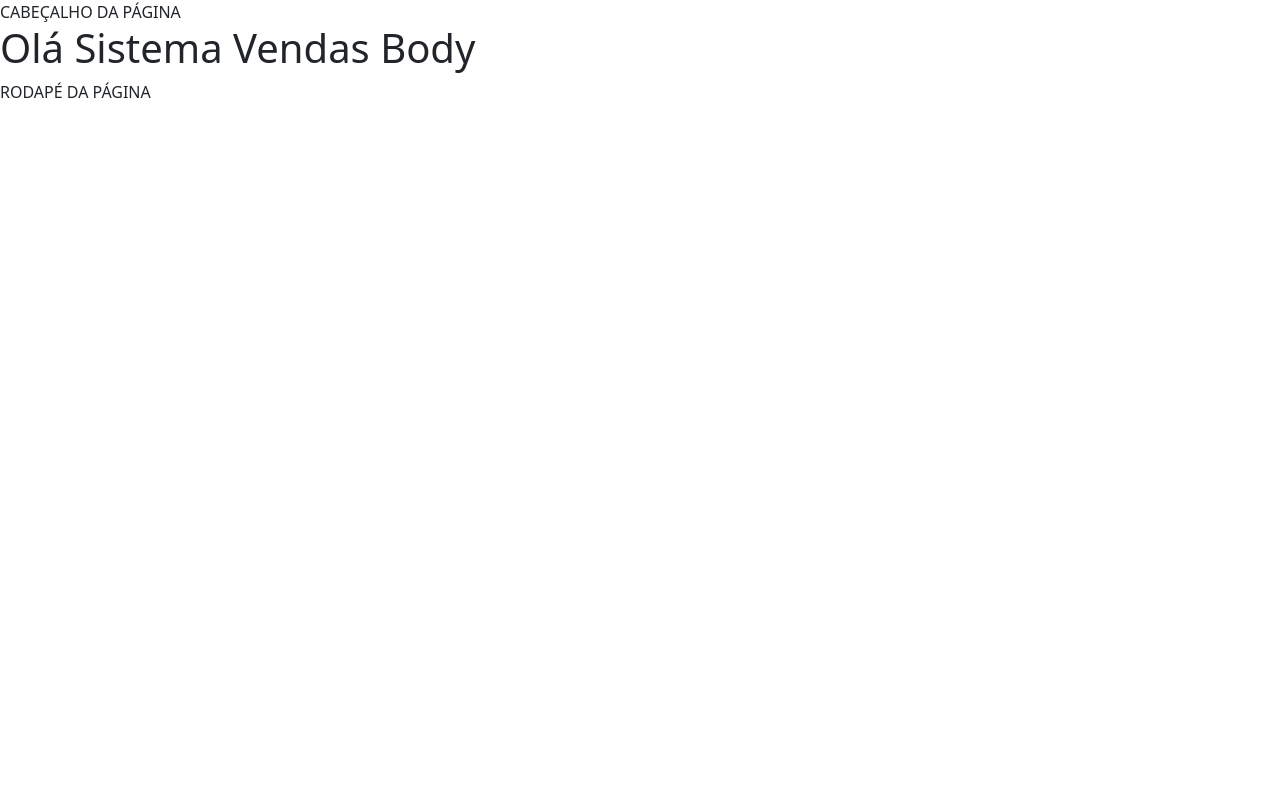
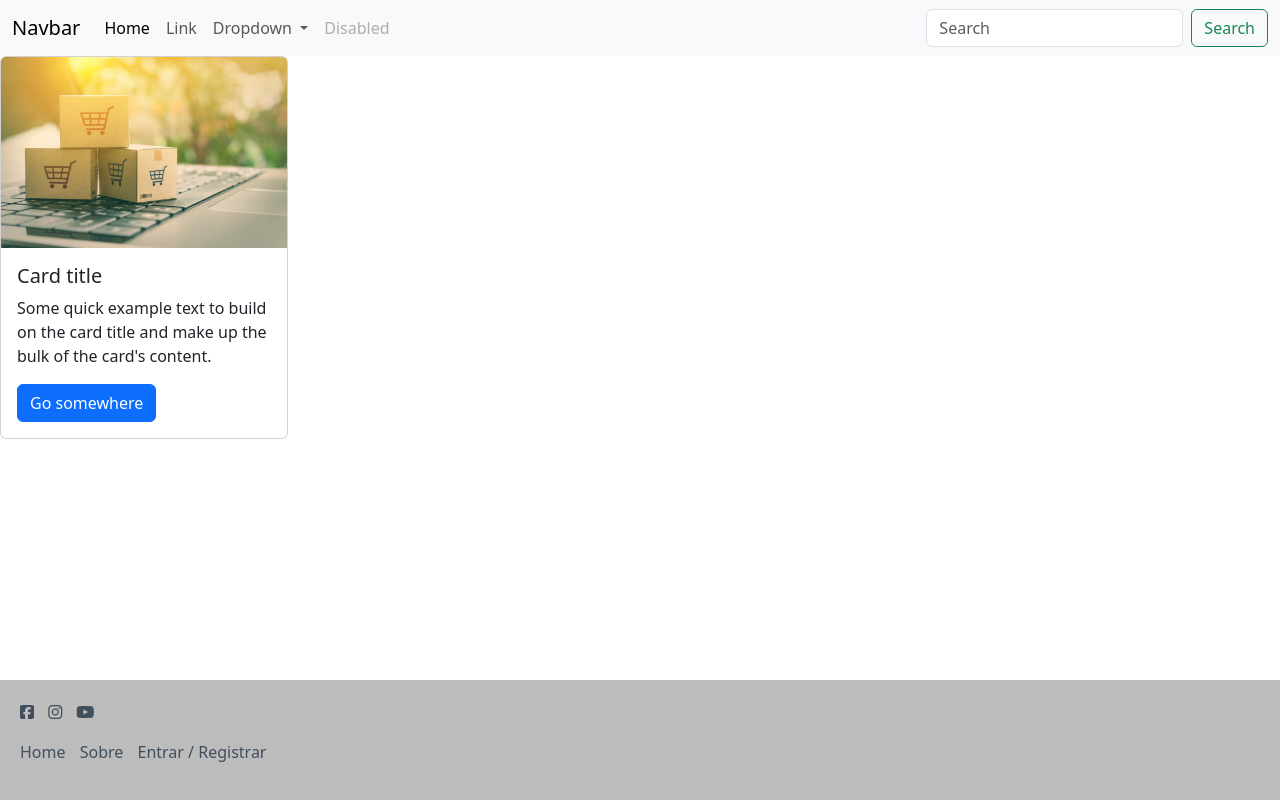
Before and after one commit to camilarandrade/sistema_vendas, a PHP site: page / in a window 1280 px wide. Run offline with PHP 8.4, Linux system fonts and the light colour scheme.

Commit message:
Add files via upload

```diff
--- /dev/null
+++ b/backend/css/styles.css
@@ -0,0 +1,23 @@
+.footer {
+    position: fixed;
+    bottom: 0;
+    width: 100%;
+    background-color: #bcbcbc;
+    padding: 20px;
+
+}
+
+#footer ul {
+    list-style-type: none;
+    padding: 0;
+}
+
+#footer li {
+    display: inline;
+    margin-right: 10px;
+}
+
+#footer a {
+    text-decoration: none;
+    color: #414e5c;
+}
--- a/backend/index.php
+++ b/backend/index.php
@@ -1,9 +1,16 @@
 <?php
-    require_once("template/header.php");
+require_once("template/header.php");
 ?>
-    <h1>Olá Sistema Vendas Body</h1>
-</body>
+<div class="card" style="width: 18rem;">
+    <img src="img/produtos.webp" class="card-img-top" alt="produtos">
+    <div class="card-body">
+        <h5 class="card-title">Card title</h5>
+        <p class="card-text">Some quick example text to build on the card title and make up the bulk of the card's content.</p>
+        <a href="#" class="btn btn-primary">Go somewhere</a>
+    </div>
+</div>
+
 
 <?php
-    require_once("template/footer.php");
+require_once("template/footer.php");
 ?>
--- a/backend/template/footer.php
+++ b/backend/template/footer.php
@@ -1,5 +1,28 @@
-<footer>
-    RODAPÉ DA PÁGINA
+<footer id="footer" class="footer mt-auto">
+    <div class="social-container">
+        <ul>
+            <li>
+                <a href="https://www.facebook.com/zuck/"><i class="fab fa-facebook-square"></i></a>
+            </li>
+            <li>
+                <a href="#"><i class="fab fa-instagram"></i></a>
+            </li>
+            <li>
+                <a href="#"><i class="fab fa-youtube"></i></a>
+            </li>
+        </ul>
+    </div>
+    <div id="footer-links-container">
+        <ul>
+            <li><a href="index.php">Home</li>
+            <li><a href="sobre.php">Sobre</li>
+            <li><a href="login.php">Entrar / Registrar</li>
+        </ul>
+    </div>
 </footer>
 
+<!--Bootstrap JS CDN-->
+<script src="https://cdn.jsdelivr.net/npm/bootstrap@5.3.3/dist/js/bootstrap.bundle.min.js" integrity="sha384-YvpcrYf0tY3lHB60NNkmXc5s9fDVZLESaAA55NDzOxhy9GkcIdslK1eN7N6jIeHz" crossorigin="anonymous"></script>
+
+</body>
 </html>
--- a/backend/template/header.php
+++ b/backend/template/header.php
@@ -5,15 +5,50 @@
     <meta charset="UTF-8">
     <meta name="viewport" content="width=device-width, initial-scale=1.0">
     <title>Sistema Vendas</title>
+    <link rel="stylesheet" href="css/styles.css">
     <!--Bootstrap CDN-->
-    <link rel="stylesheet" href="https://cdnjs.cloudflare.com/ajax/libs/bootstrap/5.3.3/css/bootstrap.css" integrity="sha512-VcyUgkobcyhqQl74HS1TcTMnLEfdfX6BbjhH8ZBjFU9YTwHwtoRtWSGzhpDVEJqtMlvLM2z3JIixUOu63PNCYQ==" crossorigin="anonymous" referrerpolicy="no-referrer" />
-    <!--Bootstrap JS CDN-->
-    <script src="https://cdnjs.cloudflare.com/ajax/libs/bootstrap/5.3.3/js/bootstrap.js" integrity="sha512-lsA4IzLaXH0A+uH6JQTuz6DbhqxmVygrWv1CpC/s5vGyMqlnP0y+RYt65vKxbaVq+H6OzbbRtxzf+Zbj20alGw==" crossorigin="anonymous" referrerpolicy="no-referrer"></script>
+    <link href="https://cdn.jsdelivr.net/npm/bootstrap@5.3.3/dist/css/bootstrap.min.css" rel="stylesheet" integrity="sha384-QWTKZyjpPEjISv5WaRU9OFeRpok6YctnYmDr5pNlyT2bRjXh0JMhjY6hW+ALEwIH" crossorigin="anonymous">
+
     <!--Font Awesome CDN-->
     <link rel="stylesheet" href="https://cdnjs.cloudflare.com/ajax/libs/font-awesome/6.5.2/css/all.min.css" integrity="sha512-SnH5WK+bZxgPHs44uWIX+LLJAJ9/2PkPKZ5QiAj6Ta86w+fsb2TkcmfRyVX3pBnMFcV7oQPJkl9QevSCWr3W6A==" crossorigin="anonymous" referrerpolicy="no-referrer" />
 </head>
 
 <body>
     <header>
-    CABEÇALHO DA PÁGINA
+    <nav class="navbar navbar-expand-lg bg-body-tertiary">
+  <div class="container-fluid">
+    <a class="navbar-brand" href="#">Navbar</a>
+    <button class="navbar-toggler" type="button" data-bs-toggle="collapse" data-bs-target="#navbarSupportedContent" aria-controls="navbarSupportedContent" aria-expanded="false" aria-label="Toggle navigation">
+      <span class="navbar-toggler-icon"></span>
+    </button>
+    <div class="collapse navbar-collapse" id="navbarSupportedContent">
+      <ul class="navbar-nav me-auto mb-2 mb-lg-0">
+        <li class="nav-item">
+          <a class="nav-link active" aria-current="page" href="#">Home</a>
+        </li>
+        <li class="nav-item">
+          <a class="nav-link" href="#">Link</a>
+        </li>
+        <li class="nav-item dropdown">
+          <a class="nav-link dropdown-toggle" href="#" role="button" data-bs-toggle="dropdown" aria-expanded="false">
+            Dropdown
+          </a>
+          <ul class="dropdown-menu">
+            <li><a class="dropdown-item" href="#">Action</a></li>
+            <li><a class="dropdown-item" href="#">Another action</a></li>
+            <li><hr class="dropdown-divider"></li>
+            <li><a class="dropdown-item" href="#">Something else here</a></li>
+          </ul>
+        </li>
+        <li class="nav-item">
+          <a class="nav-link disabled" aria-disabled="true">Disabled</a>
+        </li>
+      </ul>
+      <form class="d-flex" role="search">
+        <input class="form-control me-2" type="search" placeholder="Search" aria-label="Search">
+        <button class="btn btn-outline-success" type="submit">Search</button>
+      </form>
+    </div>
+  </div>
+</nav>
     </header>
```
Also changed, not shown: backend/login.php (added, +7 -0 lines), backend/sobre.php (added, +7 -0 lines), backend/img/produtos.webp (added).
